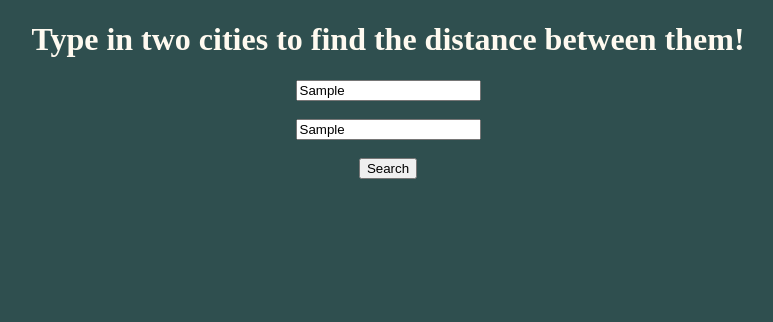
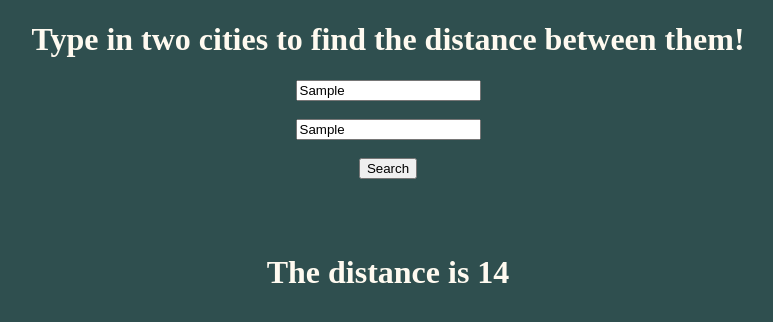
Before and after one commit to camillgh/distance-between-cities-service, a plain HTML site: page distance-page.html in a window 1280 px wide. Both pictures are taken after typing "Sample", "Sample" into the empty fields and a click on the button "Search". Shown: the whole page, without its empty margins (252-1025 px from the left). Drawn offline with Linux system fonts and the light colour scheme.

Commit message:
✨ Add func that shows message onclick

```diff
--- a/distance-calculator.js
+++ b/distance-calculator.js
@@ -1,4 +1,16 @@
 
 function findDistance() {
-    alert("Testing")
+    let cityOne = document.querySelector("#cityOne");
+    let cityTwo = document.querySelector("#cityTwo");
+
+    let distance = 14;
+
+    displayDistance(distance);
+
 }
+
+function displayDistance(distance) {
+
+    let message = document.querySelector("#message");
+    message.innerHTML = "The distance is " + distance;
+}
--- a/distance-page.html
+++ b/distance-page.html
@@ -11,7 +11,8 @@
     <h1>Type in two cities to find the distance between them!</h1>
     <input placeholder="Oslo" id="cityOne"> <br> <br>
     <input placeholder="Stavanger" id="cityTwo"> <br> <br>
-    <button onclick="findDistance()"> Search </button>
+    <button onclick="findDistance()"> Search </button> <br> <br> <br> <br>
+    <h1 id="message"> </h1>
 
     <style>
         body {background-color: darkslategray; text-align: center; color: floralwhite;}
```
